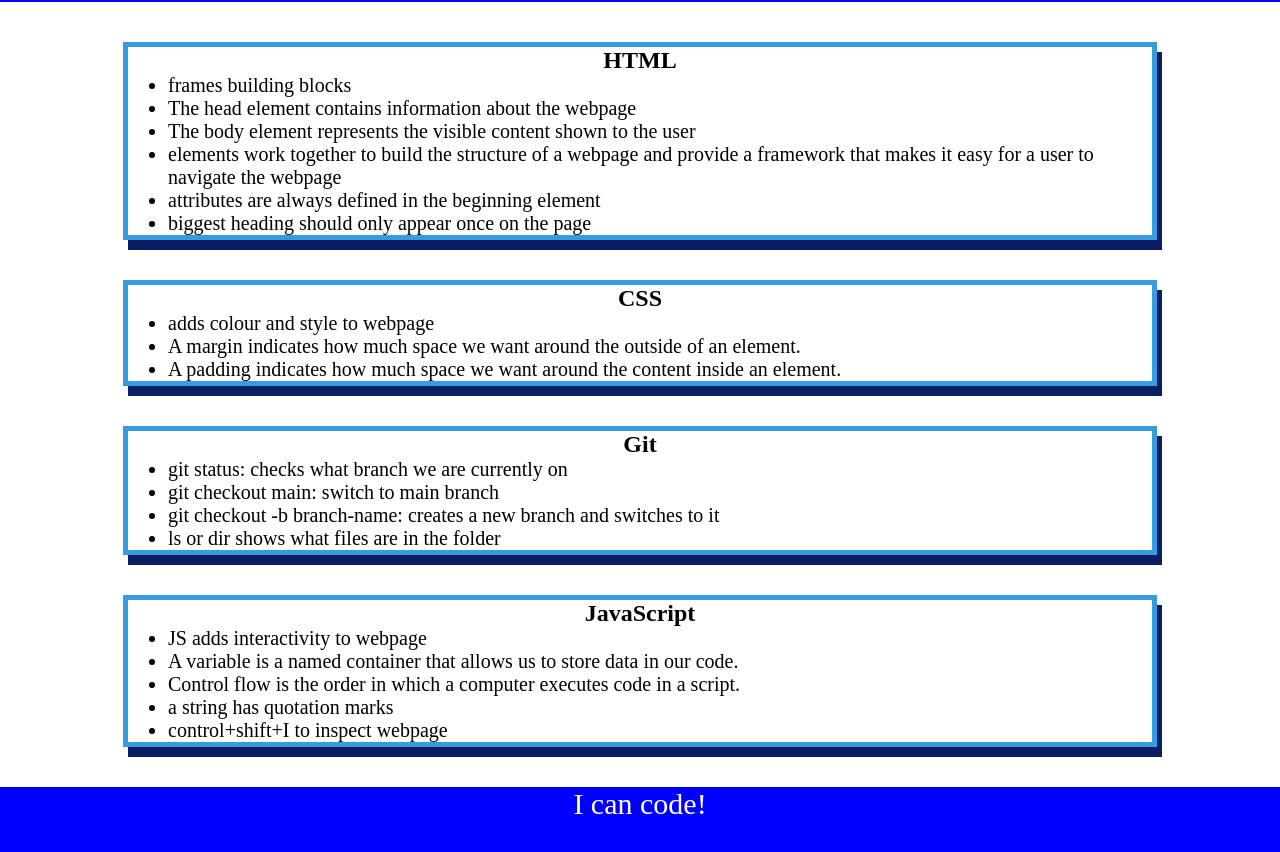
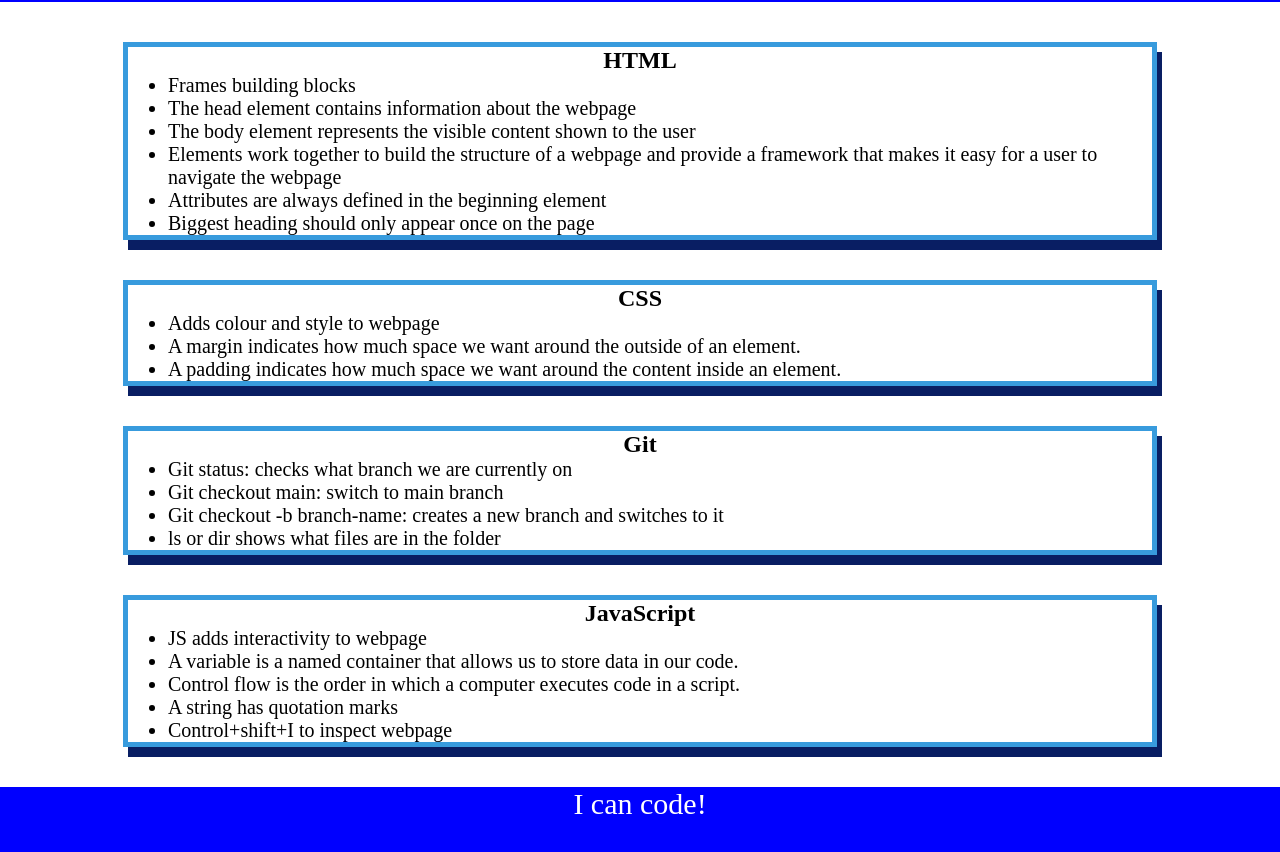
Before and after one commit to AmikerB/prework-study-guide, a plain HTML site: page index.html in a window 1280 px wide. Shown: the part 118-970 px from the top of the page. Drawn offline with Linux system fonts and the light colour scheme.

Commit message:
tidied up wording

```diff
--- a/index.html
+++ b/index.html
@@ -17,19 +17,19 @@
       <section class="card" id="html-section">
         <h2>HTML</h2>
      <ul>
-      <li>frames building blocks</li>
+      <li>Frames building blocks</li>
        <li>The head element contains information about the webpage</li>
      <li>The body element represents the visible content shown to the user</li>
-     <li>elements work together to build the structure of a webpage and provide a framework that makes it easy for a user to navigate the webpage</li>
-     <li>attributes are always defined in the beginning element</li>
-     <li>biggest heading should only appear once on the page</li>
+     <li>Elements work together to build the structure of a webpage and provide a framework that makes it easy for a user to navigate the webpage</li>
+     <li>Attributes are always defined in the beginning element</li>
+     <li>Biggest heading should only appear once on the page</li>
          </ul>
       </section>
 
       <section class="card" id="css-section">
         <h2>CSS</h2>
         <ul>
-          <li>adds colour and style to webpage</li>
+          <li>Adds colour and style to webpage</li>
             <li>A margin indicates how much space we want around the outside of an element.</li>
             <li>A padding indicates how much space we want around the content inside an element.</li>
         </ul>
@@ -38,9 +38,9 @@
       <section class="card" id="git-section">
         <h2>Git</h2>
      <ul>
-       <li>git status: checks what branch we are currently on</li>
-       <li>git checkout main: switch to main branch</li>
-       <li>git checkout -b branch-name: creates a new branch and switches to it</li>
+       <li>Git status: checks what branch we are currently on</li>
+       <li>Git checkout main: switch to main branch</li>
+       <li>Git checkout -b branch-name: creates a new branch and switches to it</li>
        <li>ls or dir shows what files are in the folder</li>
      </ul>
       </section>
@@ -51,8 +51,8 @@
           <li>JS adds interactivity to webpage</li>
           <li>A variable is a named container that allows us to store data in our code.</li>
           <li>Control flow is the order in which a computer executes code in a script.</li>
-          <li>a string has quotation marks</li>
-          <li>control+shift+I to inspect webpage</li>
+          <li>A string has quotation marks</li>
+          <li>Control+shift+I to inspect webpage</li>
         </ul>
       </section>
     </main>
```
